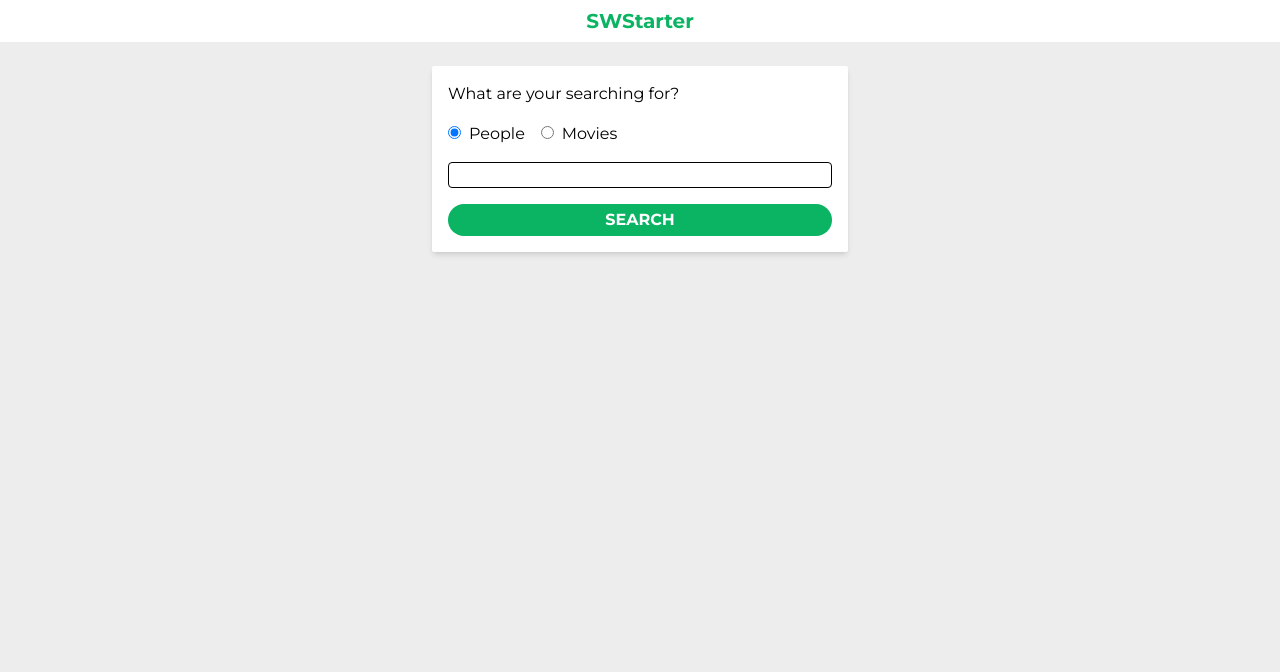
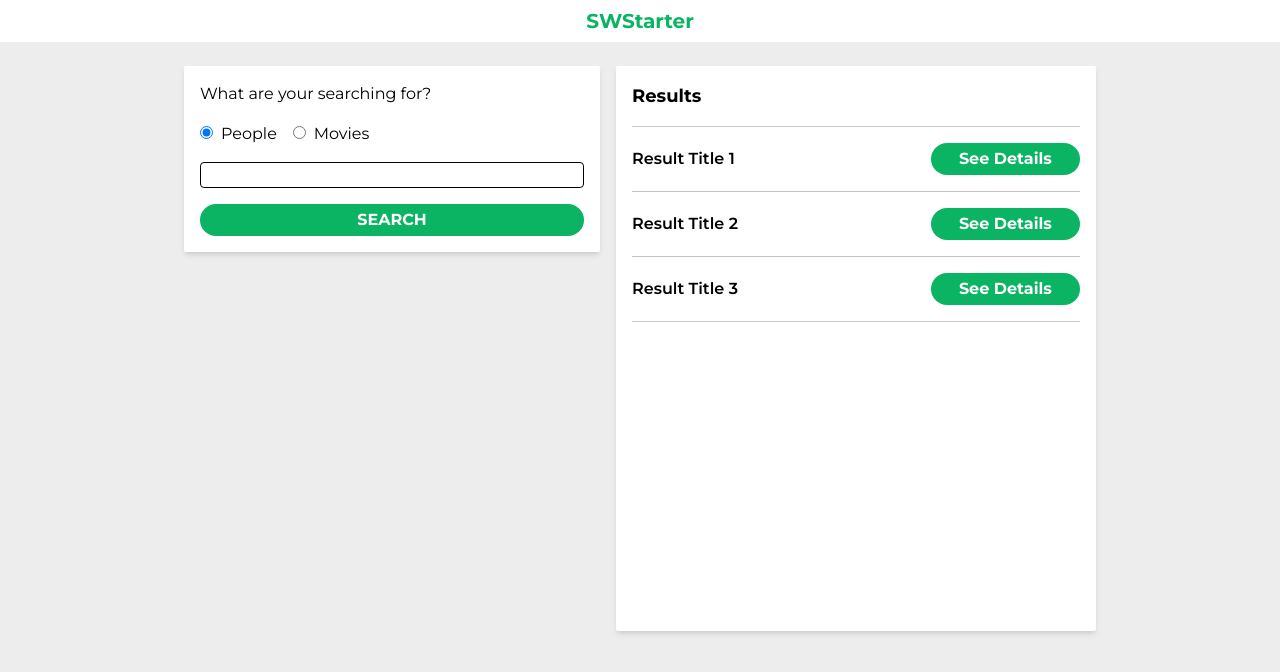
Before and after one commit to arthurmenezesb/swstarter, a React (Vite) app in the folder web/: page / in a window 1280 px wide. Shown: the top 672 px of the page. Built offline with nearby package versions, Linux system fonts and the light colour scheme.

Commit message:
feat: add ContentResults

```diff
--- /dev/null
+++ b/web/src/components/Button/index.tsx
@@ -0,0 +1,19 @@
+import React from "react";
+
+type Props = {
+  label: string;
+  onClick: (event: React.MouseEvent<HTMLInputElement>) => void;
+};
+
+const Button: React.FC<Props> = ({ label, onClick }) => {
+  return (
+    <input
+      type="button"
+      className="p-1 rounded-full w-full border-0 bg-green-teal font-montserrat font-bold text-[#fff]"
+      value={label}
+      onClick={onClick}
+    />
+  );
+};
+
+export default Button;
--- /dev/null
+++ b/web/src/pages/Home/components/ContentResults.tsx
@@ -0,0 +1,39 @@
+import React from "react";
+import Button from "../../../components/Button";
+
+const ContentResults: React.FC = () => {
+  const results = [
+    { id: 1, title: "Result Title 1" },
+    { id: 2, title: "Result Title 2" },
+    { id: 3, title: "Result Title 3" },
+  ];
+
+  const handleSeeDetails = (id: number) => () => {
+    console.log("See Details for ID:", id);
+    // You can add navigation or modal logic here
+  };
+
+  return (
+    <div className="min-w-md h-[66.66vh]">
+      <p className="text-lg font-bold">Results</p>
+      <hr className="my-4 border-[#c4c4c4]" />
+      <div className="mt-4 space-y-4">
+        {results.map((item) => (
+          <div key={item.id}>
+            <div className="flex items-center justify-between">
+              <div className="w-2/3">
+                <h3 className="text-md font-semibold">{item.title}</h3>
+              </div>
+              <div className="w-1/3 flex justify-end">
+                <Button label="See Details" onClick={handleSeeDetails(item.id)} />
+              </div>
+            </div>
+            <hr className="my-4 border-[#c4c4c4]" />
+          </div>
+        ))}
+      </div>
+    </div>
+  );
+};
+
+export default ContentResults;
--- a/web/src/pages/Home/components/ContentSearch.tsx
+++ b/web/src/pages/Home/components/ContentSearch.tsx
@@ -1,10 +1,11 @@
 import React, { useState } from "react";
+import Button from "../../../components/Button";
 
 const ContentSearch: React.FC = () => {
   const [searchType, setSearchType] = useState("people");
   const [searchValue, setSearchValue] = useState("");
   return (
-    <div className="flex flex-col gap-4 min-w-sm">
+    <div className="flex flex-col gap-4 min-w-sm h-fit">
       <div>
         <p>What are your searching for?</p>
       </div>
@@ -43,12 +44,7 @@ const ContentSearch: React.FC = () => {
         />
       </div>
       <div>
-        <input
-          type="button"
-          className="p-1 rounded-full w-full border-0 bg-green-teal font-montserrat font-bold text-[#fff]"
-          value="SEARCH"
-          onClick={(e) => console.log("search click")}
-        />
+        <Button label="SEARCH" onClick={() => console.log("search click")} />
       </div>
     </div>
   );
--- a/web/src/pages/Home/index.tsx
+++ b/web/src/pages/Home/index.tsx
@@ -1,12 +1,16 @@
 import React from "react";
 import Container from "@/layouts/Container";
 import ContentSearch from "@/pages/Home/components/ContentSearch";
+import ContentResults from "./components/ContentResults";
 
 const Home: React.FC = () => {
   return (
-    <div className="flex justify-center">
+    <div className="flex justify-center items-start">
       <Container>
         <ContentSearch />
+      </Container>
+      <Container>
+        <ContentResults />
       </Container>
     </div>
   );
```
